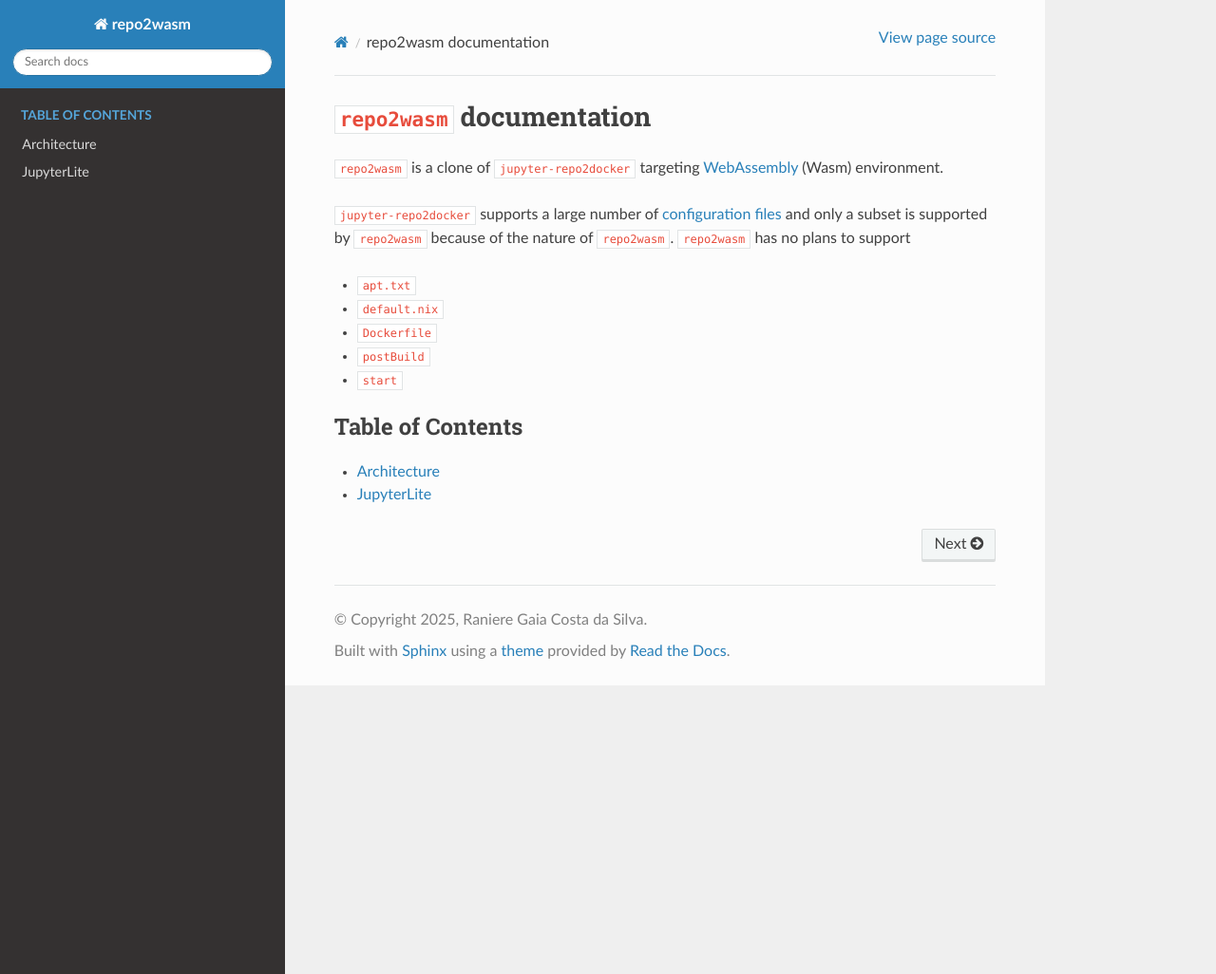
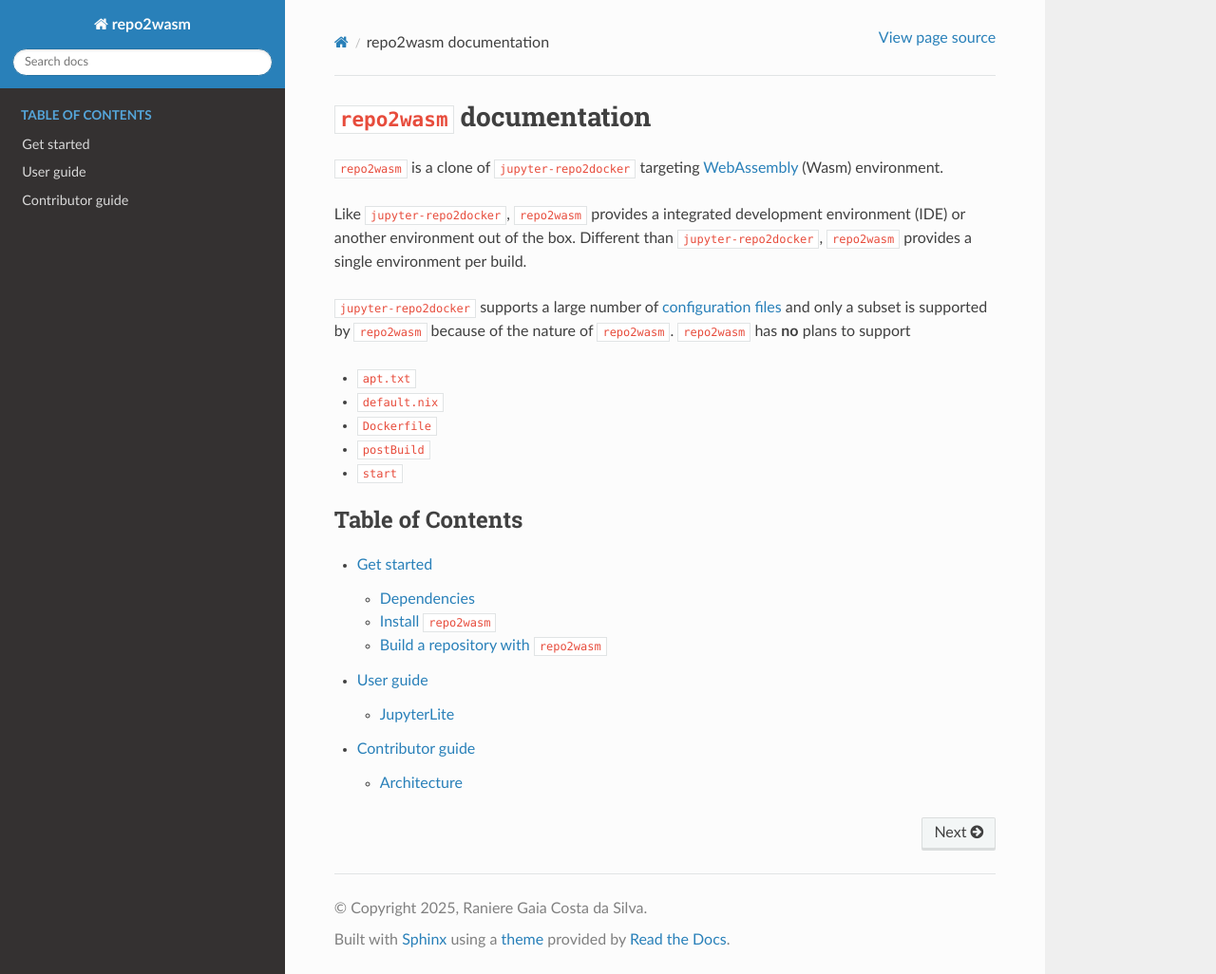
Before and after one commit to repo2wasm/repo2wasm-py, a Sphinx documentation site: the page built from docs/source/index.md, in a window 1280 px wide and 1026 px high. Shown: the whole window at 95% size. Built offline with Sphinx 7.4.7 and the Read the Docs theme 3.1.0, drawn with Linux system fonts in a browser that asks for light colours.

Commit message:
Expand documentation

````diff
--- a/docs/source/index.md
+++ b/docs/source/index.md
@@ -2,7 +2,9 @@
 
 `repo2wasm` is a clone of [`jupyter-repo2docker`] targeting [WebAssembly](https://en.wikipedia.org/wiki/WebAssembly) (Wasm) environment.
 
-[`jupyter-repo2docker`] supports a large number of [configuration files](https://repo2docker.readthedocs.io/en/latest/configuration/) and only a subset is supported by `repo2wasm` because of the nature of `repo2wasm`. `repo2wasm` has no plans to support
+Like [`jupyter-repo2docker`], `repo2wasm` provides a integrated development environment (IDE) or another environment out of the box. Different than [`jupyter-repo2docker`], `repo2wasm` provides a single environment per build.
+
+[`jupyter-repo2docker`] supports a large number of [configuration files](https://repo2docker.readthedocs.io/en/latest/configuration/) and only a subset is supported by `repo2wasm` because of the nature of `repo2wasm`. `repo2wasm` has **no** plans to support
 
 - [`apt.txt`](https://repo2docker.readthedocs.io/en/latest/configuration/system/#apt-txt-install-packages-with-apt-get)
 - [`default.nix`](https://repo2docker.readthedocs.io/en/latest/configuration/system/#default-nix-the-nix-package-manager)
@@ -14,8 +16,9 @@
 :maxdepth: 2
 :caption: Table of Contents
 
-architecture.md
-jupyterlite.md
+get-started/index.md
+user-guide/index.md
+contributor-guide/index.md
 ```
 
 [`jupyter-repo2docker`]: https://github.com/jupyterhub/repo2docker
````
Also changed, not shown: docs/source/contributor-guide/index.md (added, +8 -0 lines), docs/source/get-started/index.md (added, +24 -0 lines), docs/source/user-guide/index.md (added, +8 -0 lines), docs/source/contributor-guide/architecture.md (renamed from docs/source/architecture.md), docs/source/user-guide/jupyterlite.md (renamed from docs/source/jupyterlite.md).
